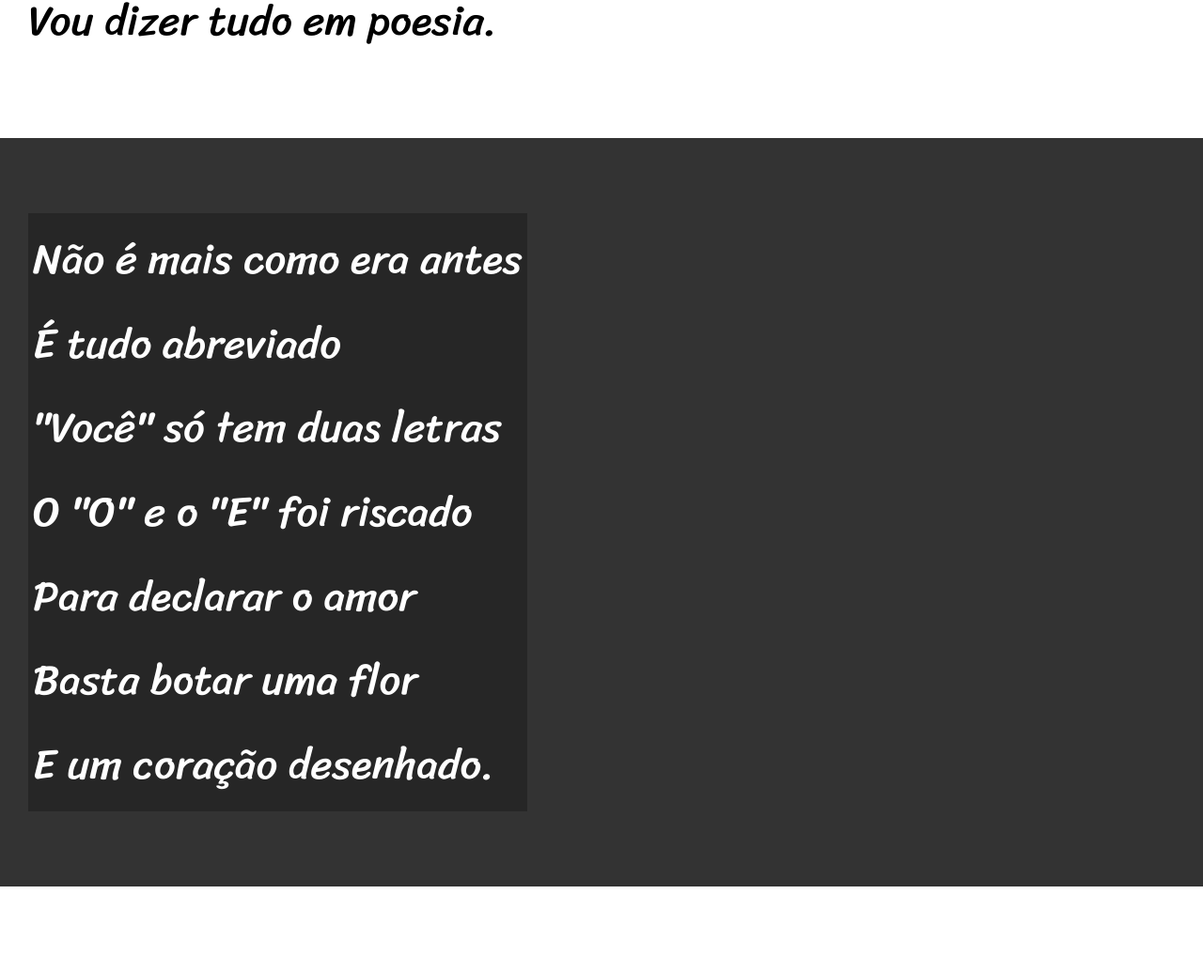
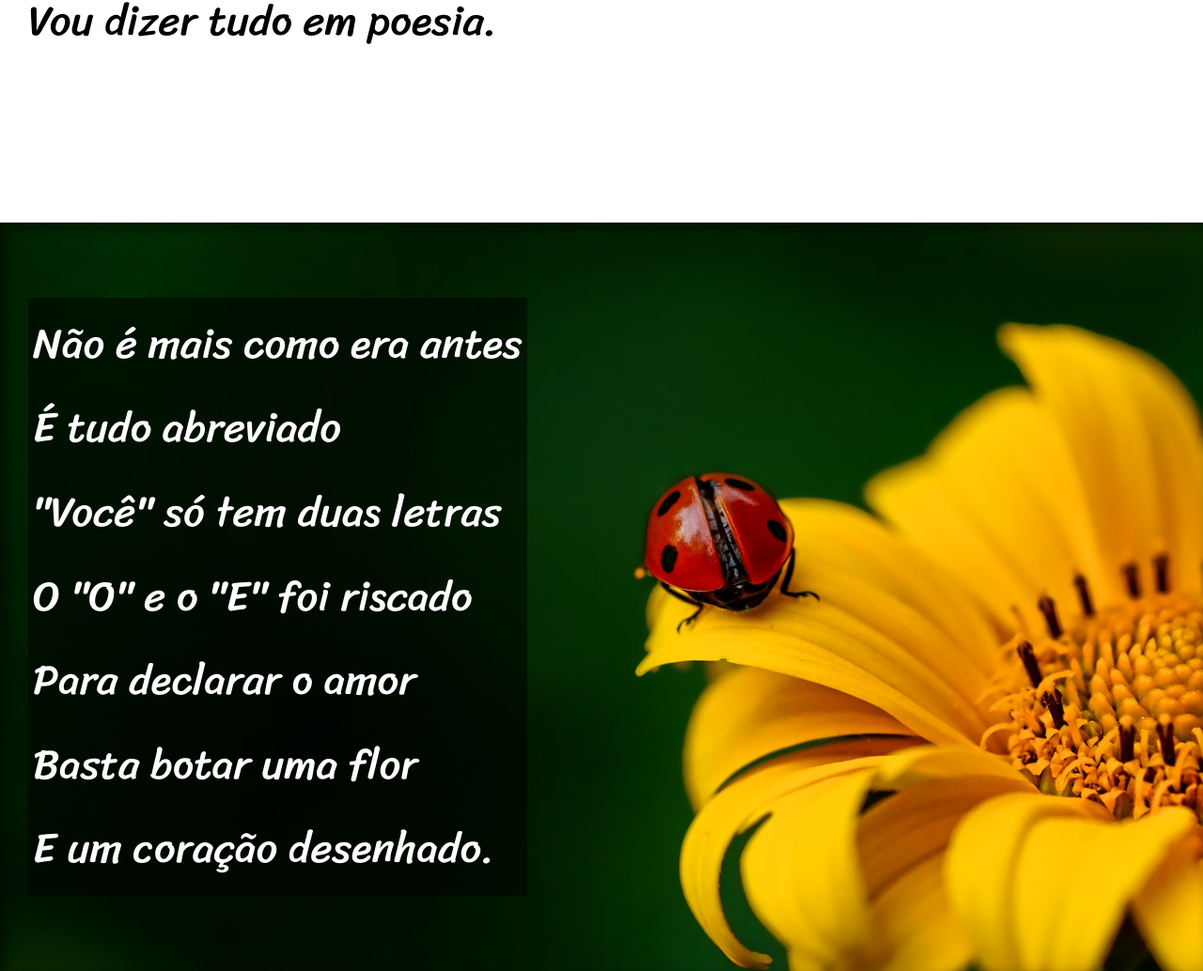
Before and after one commit to brunogriggio/html-css, a plain HTML site: page Desafios/desafio012/index.html in a window 1280 px wide. Shown: the part 900-1934 px from the top of the page at 94% size. Drawn offline with Linux system fonts and the light colour scheme.

Commit message:
finalizaçao

```diff
--- a/Desafios/desafio012/estilo/style.css
+++ b/Desafios/desafio012/estilo/style.css
@@ -56,6 +56,10 @@ section{
     font-size: 3.5vw;
 }
 
+section > p{
+    padding-bottom: 2em;
+}
+
 section.normal{
     background-color: white;
     color: black;
@@ -64,12 +68,27 @@ section.normal{
 section.imagem{
     background-color: rgb(51, 51, 51);
     color: white;
+    box-shadow: inset 6px 6px 13px 0px rgba(0, 0, 0, 0.473);
+    background-size: cover;
+    background-attachment: fixed;
 }
 
 section.imagem > p{
     display: inline-block;
     padding: 5px;
-    background-color: rgba(0, 0, 0, 0.253);
+    background-color: rgba(0, 0, 0, 0.514);
+    text-shadow: 1px 1px solid black;
+}
+
+section#img01{
+    background-image: url(../imagens/background001.jpg);
+    background-position: right center;
+
+}
+
+section#img02{
+    background-image: url(../imagens/background002.jpg);
+
 }
 
 footer{
--- a/Desafios/desafio012/index.html
+++ b/Desafios/desafio012/index.html
@@ -27,7 +27,7 @@
 
 
 
-    <section class="imagem">
+    <section class="imagem" id="img01">
         <p>
             Não é mais como era antes <br>
             É tudo abreviado <br>
@@ -66,7 +66,7 @@
 
 
 
-    <section class="imagem">
+    <section class="imagem" id="img02">
         <p>
             Tenho saudade das cartas <br>
             Escritas com a própria mão <br>
```
